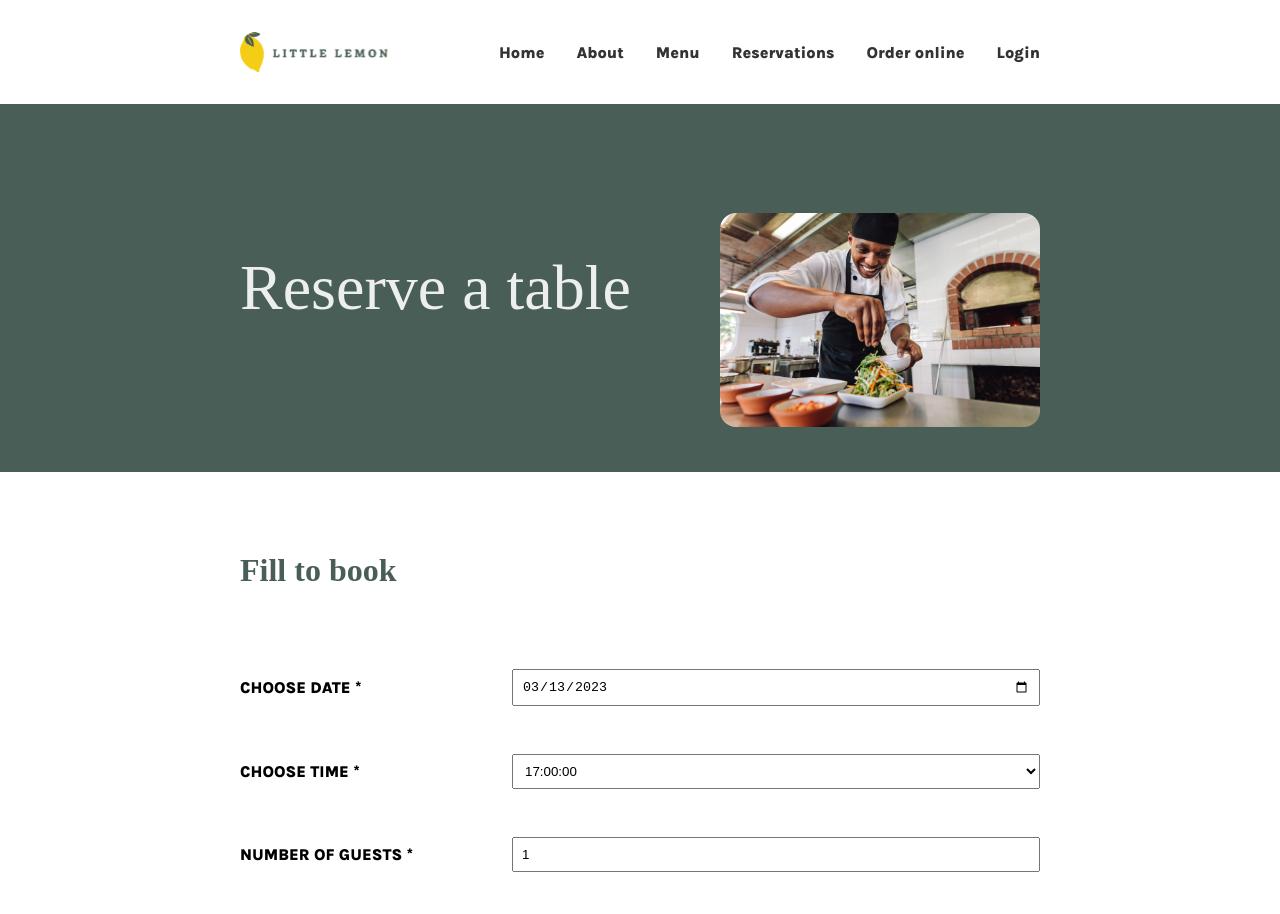
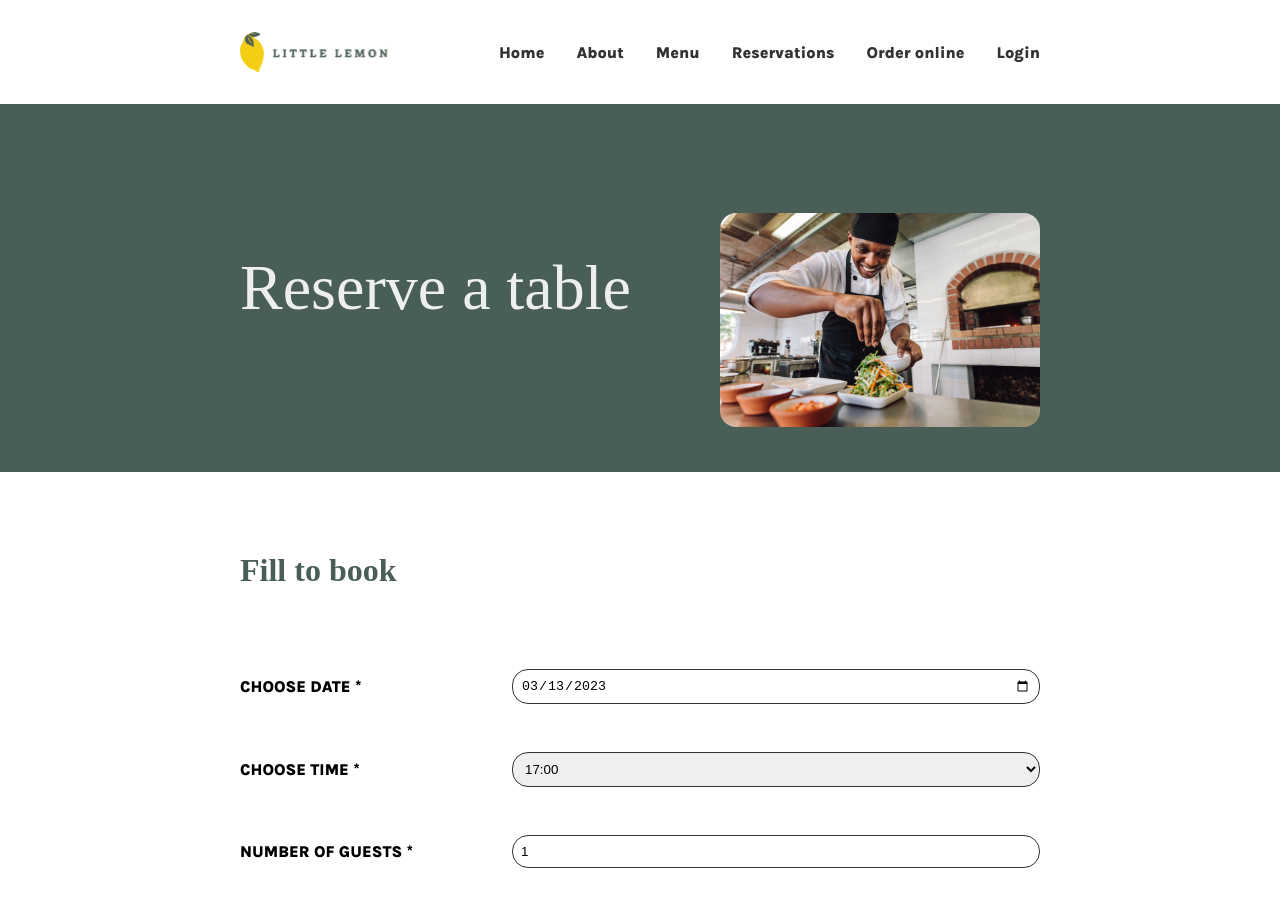
Before and after one commit to trberrido/capstone, a React (Create React App) app: page /booking in a window 1280 px wide. Shown: the top 914 px of the page. Built offline with nearby package versions, Linux system fonts and the light colour scheme; a web font is replaced by a local one.

Commit message:
input client side validation

```diff
--- a/src/components/BookingForm.jsx
+++ b/src/components/BookingForm.jsx
@@ -7,17 +7,55 @@ const BookingForm = ({ availableTimes, dispatch, date, submitForm }) => {
 		'Birthday', 'Anniversary'
 	];
 
+	const guests = {
+		min: 1,
+		max: 10
+	}
 	const [formData, setFormData] = useState({
+		dateIsValid: true,
+		guestsIsValid: true,
+		timeIsValid: true,
+		occasionIsValid: true,
 		date: date.toISOString().substring(0, 10),
 		time: (availableTimes && availableTimes.length) ? availableTimes[0] : '',
 		guests: 1,
 		occasion: occasionOptions[0]
 	});
 
-	const handleInput = (e) => {
-		setFormData({...formData, [e.target.name]: e.target.value})
-		if (e.target.name === 'date'){
-			dispatch({type: 'setDate', date: e.target.value});
+	const handleDate = (e) => {
+		const newDate = new Date(e.target.value);
+		if (newDate < new Date()){
+			setFormData({...formData, date: e.target.value, dateIsValid: false})
+		} else {
+			setFormData({...formData, date: e.target.value, dateIsValid: true})
+		}
+		dispatch({type: 'setDate', date: e.target.value});
+	}
+
+	const handleGuests = (e) => {
+		const newGuests = e.target.value;
+		if (newGuests < guests.min || newGuests > guests.max){
+			setFormData({...formData, guests: e.target.value, guestsIsValid: false})
+		} else {
+			setFormData({...formData, guests: e.target.value, guestsIsValid: true})
+		}
+	}
+
+	const handleTime = (e) => {
+		const newTime = e.target.value;
+		if (availableTimes.includes(newTime)){
+			setFormData({...formData, time: e.target.value, timeIsValid: true})
+		} else {
+			setFormData({...formData, time: e.target.value, timeIsValid: false})
+		}
+	}
+
+	const handleOccasion = (e) => {
+		const newOccasion = e.target.value;
+		if (occasionOptions.includes(newOccasion)){
+			setFormData({...formData, occasion: e.target.value, occasionIsValid: true})
+		} else {
+			setFormData({...formData, occasion: e.target.value, occasionIsValid: false})
 		}
 	}
 
@@ -31,30 +69,38 @@ const BookingForm = ({ availableTimes, dispatch, date, submitForm }) => {
 		<p className='form-heading content-column'>Fill to book</p>
 		<form aria-label="Booking form" className='form content-column' onSubmit={handleSubmit}>
 
-			<div className="form__input-container">
+			<div className={(formData.dateIsValid ? "" : "form__invalid ") + "form__input-container"}>
 				<label className='form__label' htmlFor="res-date" >Choose date *</label>
-				<input className='form__input' type='date' id='res-date' name='date' onChange={handleInput} value={formData.date} required />
+				<input className='form__input' type='date' id='res-date' name='date' onChange={handleDate} value={formData.date} required />
+				{
+					(!formData.dateIsValid) && <p className="form__hint">It's not yet possible to book for the past.</p>
+				}
 			</div>
 
 			<div className="form__input-container">
 				<label htmlFor="res-time"  className='form__label' >Choose time *</label>
-				<select className='form__input' id='rest-time' name='time' value={formData.time} onChange={handleInput} required>
+				<select className='form__input' id='rest-time' name='time' value={formData.time} onChange={handleTime} required>
+					<option key='emptytime' value="">Select One</option>
 					{
 						availableTimes && availableTimes.map(option => (
-							<option key={option} value={option ? option : ''}>{option}:00</option>
+							<option key={option} value={option ? option : ''}>{option}</option>
 						))
 					}
 				</select>
 			</div>
 
-			<div className="form__input-container">
+			<div className={(formData.guestsIsValid ? "" : "form__invalid ") + "form__input-container"}>
 				<label className='form__label' htmlFor="guests">Number of guests *</label>
-				<input className='form__input' type='number' name='guests' min='1' max='10' onChange={handleInput} value={formData.guests} required />
+				<input className='form__input' type='number' name='guests' min={guests.min} max={guests.max} onChange={handleGuests} value={formData.guests} required />
+				{
+					(!formData.guestsIsValid) && <p className="form__hint">At least one person, maximum 10 personns allowed</p>
+				}
 			</div>
 
 			<div className="form__input-container">
 				<label className='form__label' htmlFor="occasion" >Occasion *</label>
-				<select id='occasion' className='form__input' name='occasion' value={formData.occasion} onChange={handleInput} required>
+				<select id='occasion' className='form__input' name='occasion' value={formData.occasion} onChange={handleOccasion} required>
+					<option key='emptyoccasion' value="">Select One</option>
 					{
 						occasionOptions.map(option => (
 							<option key={option} value={option}>{option}</option>
@@ -63,7 +109,7 @@ const BookingForm = ({ availableTimes, dispatch, date, submitForm }) => {
 				</select>
 			</div>
 
-			<input aria-label="On Click" className='button' type='submit' value='Make your reservation'/>
+			<input disabled={!formData.dateIsValid || !formData.guestsIsValid || !formData.timeIsValid || !formData.occasionIsValid} aria-label="On Click" className='button' type='submit' value='Make your reservation'/>
 		</form>
 	</>
 	);
--- a/src/components/bookingform.css
+++ b/src/components/bookingform.css
@@ -28,11 +28,31 @@
 	text-transform: uppercase;
 }
 
+.form__input:invalid {
+	border: 1px solid red;
+}
+
+.form__hint {
+	color: var(--s1);
+	margin-bottom: 3rem;
+	width: 100%;
+}
+
+.form__invalid .form__label,
+.form__invalid .form__input {
+	color: var(--s1);
+}
+.form__invalid .form__input {
+	border: 1px solid var(--s1);
+}
+
 .form__input {
 	padding: .5rem;
 	flex-grow: 1;
 	flex-shrink: 1;
 	flex-basis: auto;
+	border: 1px solid var(--s4);
+	border-radius: 1rem;
 }
 
 input[type='submit']{
--- a/src/components/button.css
+++ b/src/components/button.css
@@ -13,3 +13,14 @@
 	transition: background-color .3s;
 	cursor: pointer;
 }
+
+.button:disabled {
+	background-color: var(--s3);
+	opacity: .5;
+}
+
+.button:disabled:hover{
+	background-color: var(--s3);
+	cursor:auto;
+	color: var(--dark);
+}
```
